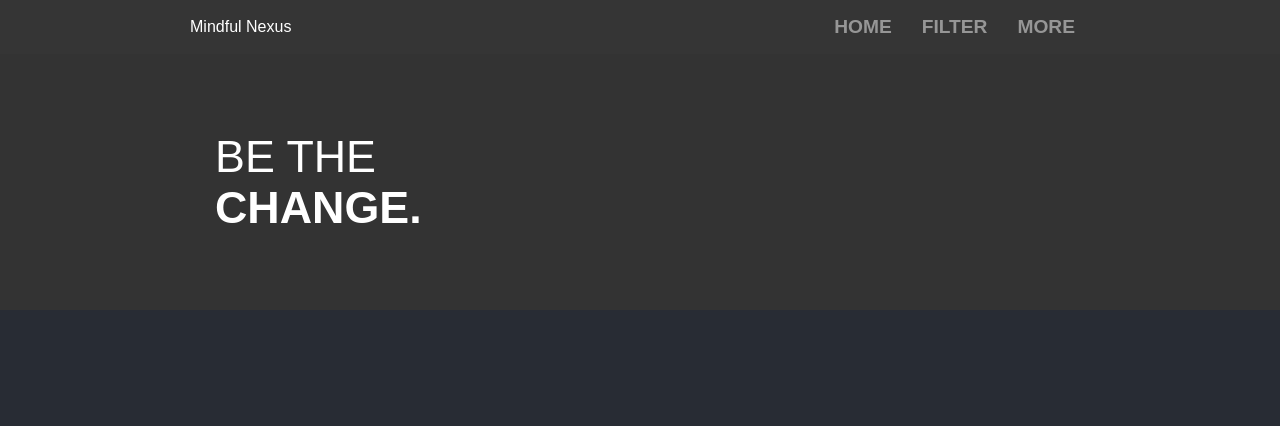
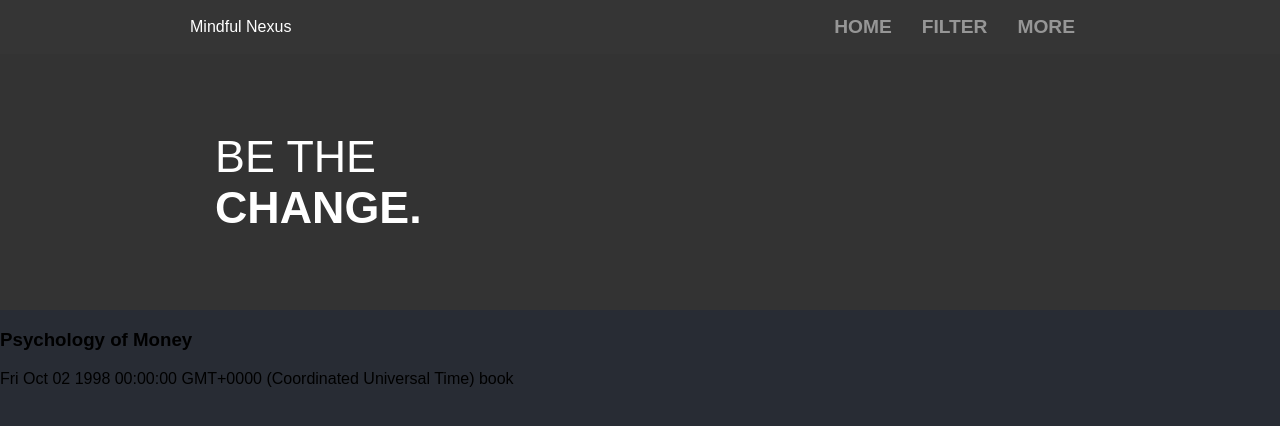
Before and after one commit to Buraiyen/Mindful-Nexus, an Angular app: page / in a window 1280 px wide. Shown: the top 426 px of the page. Built offline with nearby package versions, Linux system fonts and the light colour scheme.

Commit message:
feat: TimelineItem text

```diff
--- a/src/app/home-page/home-page.component.html
+++ b/src/app/home-page/home-page.component.html
@@ -1 +1 @@
-<app-home-page-header />
+<app-home-page-header /> <app-timeline-item />
--- a/src/app/timeline-item/timeline-item.component.html
+++ b/src/app/timeline-item/timeline-item.component.html
@@ -1 +1,7 @@
-<p>timeline-item works!</p>
+<article>
+  <h3>{{ timelineItem.title }}</h3>
+  <span>
+    {{ timelineItem.date }}
+  </span>
+  <span>{{ timelineItem.category }}</span>
+</article>
--- a/src/app/timeline-item/timeline-item.component.ts
+++ b/src/app/timeline-item/timeline-item.component.ts
@@ -1,10 +1,22 @@
 import { Component } from '@angular/core';
+
+interface TimelineItem {
+  id: number;
+  title: string;
+  date: Date;
+  category: string;
+}
 
 @Component({
   selector: 'app-timeline-item',
   templateUrl: './timeline-item.component.html',
-  styleUrls: ['./timeline-item.component.scss']
+  styleUrls: ['./timeline-item.component.scss'],
 })
 export class TimelineItemComponent {
-
+  timelineItem: TimelineItem = {
+    id: 1,
+    title: 'Psychology of Money',
+    date: new Date('10/02/98'),
+    category: 'book',
+  };
 }
```
